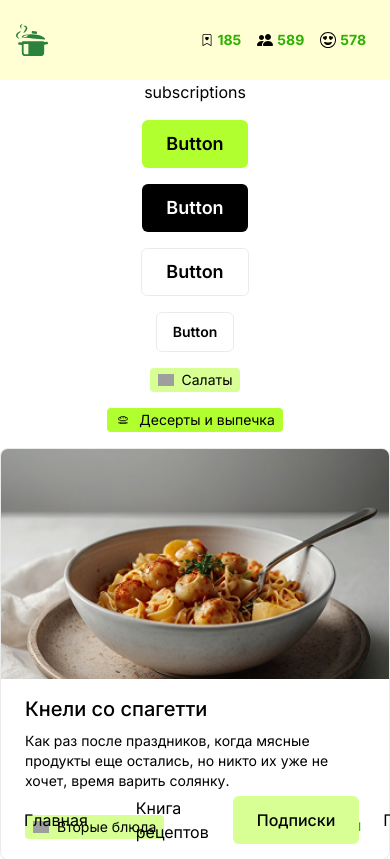
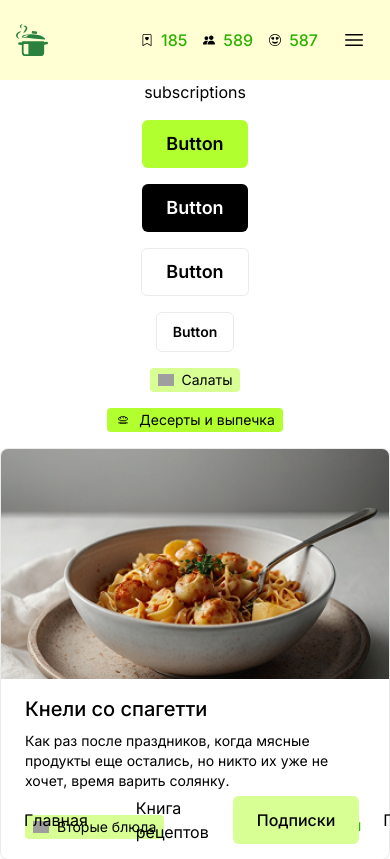
Before and after one commit to yasinskydew/yee-daa, a Next.js app: page /subscriptions in a window 390 px wide. Shown: the top 859 px of the page. Built offline with nearby package versions, Linux system fonts and the light colour scheme; grey boxes are pictures that could not be loaded.

Commit message:
Refactor PlatformLayout and Header components to improve user notifications and responsiveness. Updated UserNotifications to support orientation, adjusted notification card styles, and added MobileMenu for better category access. Enhanced icon components with size props for improved flexibility.

```diff
--- a/app/(platform)/layout.tsx
+++ b/app/(platform)/layout.tsx
@@ -7,7 +7,7 @@ import { getCategories } from '@/app/data/categories'
 const USER_NOTIFICATIONS = {
   saved: 185,
   users: 589,
-  likes: 578,
+  likes: 587,
 } as const
 
 export default function PlatformLayout({
@@ -19,7 +19,7 @@ export default function PlatformLayout({
 
   return (
     <div className="flex min-h-dvh flex-col">
-      <Header notifications={USER_NOTIFICATIONS} />
+      <Header notifications={USER_NOTIFICATIONS} categories={categories} />
 
       <div className="flex min-h-0 flex-1">
         <aside className="hidden w-64 shrink-0 flex-col overflow-y-auto md:flex">
@@ -28,8 +28,11 @@ export default function PlatformLayout({
 
         <main className="min-w-0 flex-1 pb-20 md:pb-0">{children}</main>
 
-        <aside className="hidden w-20 shrink-0 flex-col items-center pt-4 md:flex">
-          <UserNotifications {...USER_NOTIFICATIONS} />
+        <aside className="hidden w-[208px] shrink-0 md:block">
+          <UserNotifications
+            {...USER_NOTIFICATIONS}
+            orientation="vertical"
+          />
         </aside>
       </div>
 
--- a/app/ui/composites/header.tsx
+++ b/app/ui/composites/header.tsx
@@ -1,15 +1,18 @@
 import Logo from '@/app/ui/primitives/logo'
 import UserCard from '@/app/ui/composites/user-card'
 import BreadcrumbsNav from '@/app/ui/platform/breadcrumbs-nav'
+import MobileMenu from '@/app/ui/platform/mobile-menu'
 import UserNotifications, {
   type UserNotificationsProps,
 } from './notification/user-notification'
+import type { Category } from '@/app/data/types'
 
 type HeaderProps = {
-  notifications: UserNotificationsProps
+  notifications: Omit<UserNotificationsProps, 'orientation' | 'className'>
+  categories: Category[]
 }
 
-export default function Header({ notifications }: HeaderProps) {
+export default function Header({ notifications, categories }: HeaderProps) {
   return (
     <header className="flex h-20 shrink-0 items-center justify-between bg-header px-4 md:px-6">
       <div className="flex min-w-0 items-center gap-4 md:gap-8">
@@ -18,11 +21,13 @@ export default function Header({ notifications }: HeaderProps) {
         <BreadcrumbsNav className="hidden md:flex" />
       </div>
 
-      <div className="flex items-center gap-4">
+      <div className="flex items-center gap-4 md:gap-0">
         <UserNotifications
           {...notifications}
-          className="flex-row md:hidden"
+          orientation="horizontal"
+          className="md:hidden"
         />
+        <MobileMenu categories={categories} />
         <UserCard
           name="Екатерина Константинопольская"
           handle="@bake_and_pie"
--- a/app/ui/composites/notification/notification-card.tsx
+++ b/app/ui/composites/notification/notification-card.tsx
@@ -1,18 +1,28 @@
 import type { ReactNode } from 'react'
+import clsx from 'clsx'
 
 export type NotificationCardProps = {
   count: number
   icon: ReactNode
+  className?: string
 }
 
 export default function NotificationCard({
   count,
   icon,
+  className,
 }: NotificationCardProps) {
   return (
-    <div className="flex items-center justify-center gap-1 px-2 py-1 md:px-1 md:py-2">
+    <div
+      className={clsx(
+        'flex items-center gap-2',
+        className,
+      )}
+    >
       {icon}
-      <span className="text-sm font-bold text-primary-strong">{count}</span>
+      <span className="text-base font-medium leading-none text-primary-strong">
+        {count}
+      </span>
     </div>
   )
 }
--- a/app/ui/composites/notification/user-notification.tsx
+++ b/app/ui/composites/notification/user-notification.tsx
@@ -11,6 +11,8 @@ export type UserNotificationsProps = {
   saved: number
   likes: number
   users: number
+  /** horizontal — mobile header; vertical — desktop rail 208×200 */
+  orientation?: 'horizontal' | 'vertical'
   className?: string
 }
 
@@ -24,29 +26,39 @@ export default function UserNotifications({
   saved,
   likes,
   users,
+  orientation = 'vertical',
   className,
 }: UserNotificationsProps) {
-  // Порядок как в Figma: bookmark → people → heart-eyes
+  const isHorizontal = orientation === 'horizontal'
+  const iconSize = isHorizontal ? 'sm' : 'lg'
+
   const items: NotificationItem[] = [
     {
       id: 'saved',
       count: saved,
-      icon: <BookmarkHeartIcon />,
+      icon: <BookmarkHeartIcon size={iconSize} />,
     },
     {
       id: 'users',
       count: users,
-      icon: <PeopleFillIcon />,
+      icon: <PeopleFillIcon size={iconSize} />,
     },
     {
       id: 'likes',
       count: likes,
-      icon: <EmojiHeartEyesIcon />,
+      icon: <EmojiHeartEyesIcon size={iconSize} />,
     },
   ]
 
   return (
-    <div className={clsx('flex md:flex-col', className)}>
+    <div
+      className={clsx(
+        isHorizontal
+          ? 'flex flex-row items-center gap-4'
+          : 'flex h-[200px] w-[208px] flex-col items-center justify-center gap-6',
+        className,
+      )}
+    >
       {items.map((card) => (
         <NotificationCard key={card.id} count={card.count} icon={card.icon} />
       ))}
--- a/app/ui/icons/bookmark-heart.tsx
+++ b/app/ui/icons/bookmark-heart.tsx
@@ -2,16 +2,22 @@ import clsx from 'clsx'
 
 type IconProps = {
   className?: string
+  /** sm = 12px (default), lg = 16px */
+  size?: 'sm' | 'lg'
 }
 
 /** Bookmark + heart from Figma (BsBookmarkHeart), 16×16 viewBox. */
-export function BookmarkHeartIcon({ className }: IconProps) {
+export function BookmarkHeartIcon({ className, size = 'sm' }: IconProps) {
   return (
     <svg
       viewBox="0 0 16 16"
       fill="none"
       xmlns="http://www.w3.org/2000/svg"
-      className={clsx('size-3 shrink-0', className)}
+      className={clsx(
+        'shrink-0 text-foreground',
+        size === 'lg' ? 'size-4' : 'size-3',
+        className,
+      )}
       aria-hidden
     >
       <path
--- /dev/null
+++ b/app/ui/icons/burger.tsx
@@ -0,0 +1,24 @@
+import clsx from 'clsx'
+
+type IconProps = {
+  className?: string
+}
+
+export function BurgerIcon({ className }: IconProps) {
+  return (
+    <svg
+      viewBox="0 0 24 24"
+      fill="none"
+      xmlns="http://www.w3.org/2000/svg"
+      className={clsx('size-6 shrink-0', className)}
+      aria-hidden
+    >
+      <path
+        d="M3.75 6.75h16.5M3.75 12h16.5m-16.5 5.25h16.5"
+        stroke="currentColor"
+        strokeWidth="1.5"
+        strokeLinecap="round"
+      />
+    </svg>
+  )
+}
--- a/app/ui/icons/emoji-heart-eyes.tsx
+++ b/app/ui/icons/emoji-heart-eyes.tsx
@@ -2,16 +2,22 @@ import clsx from 'clsx'
 
 type IconProps = {
   className?: string
+  /** sm = 12px (default), lg = 16px */
+  size?: 'sm' | 'lg'
 }
 
 /** Emoji heart-eyes from Figma (BsEmojiHeartEyes). */
-export function EmojiHeartEyesIcon({ className }: IconProps) {
+export function EmojiHeartEyesIcon({ className, size = 'sm' }: IconProps) {
   return (
     <svg
       viewBox="0 0 16 16"
       fill="none"
       xmlns="http://www.w3.org/2000/svg"
-      className={clsx('size-4 shrink-0', className)}
+      className={clsx(
+        'shrink-0 text-foreground',
+        size === 'lg' ? 'size-4' : 'size-3',
+        className,
+      )}
       aria-hidden
     >
       <path
--- a/app/ui/icons/index.ts
+++ b/app/ui/icons/index.ts
@@ -4,6 +4,7 @@ export {
   type CategoryIconName,
 } from './category-icon'
 export { BookmarkHeartIcon } from './bookmark-heart'
+export { BurgerIcon } from './burger'
 export { ChevronDownIcon } from './chevron-down'
 export { EmojiHeartEyesIcon } from './emoji-heart-eyes'
 export { PeopleFillIcon } from './people-fill'
--- a/app/ui/icons/people-fill.tsx
+++ b/app/ui/icons/people-fill.tsx
@@ -2,16 +2,22 @@ import clsx from 'clsx'
 
 type IconProps = {
   className?: string
+  /** sm = 12px (default), lg = 16px */
+  size?: 'sm' | 'lg'
 }
 
 /** People fill from Figma (BsPeopleFill). */
-export function PeopleFillIcon({ className }: IconProps) {
+export function PeopleFillIcon({ className, size = 'sm' }: IconProps) {
   return (
     <svg
       viewBox="0 0 16 16"
       fill="none"
       xmlns="http://www.w3.org/2000/svg"
-      className={clsx('size-4 shrink-0', className)}
+      className={clsx(
+        'shrink-0 text-foreground',
+        size === 'lg' ? 'size-4' : 'size-3',
+        className,
+      )}
       aria-hidden
     >
       <path
--- /dev/null
+++ b/app/ui/platform/mobile-menu.tsx
@@ -0,0 +1,74 @@
+'use client'
+
+import { useEffect, useState } from 'react'
+import clsx from 'clsx'
+import type { Category } from '@/app/data/types'
+import { BurgerIcon } from '@/app/ui/icons'
+import CategoryNav from '@/app/ui/platform/category-nav'
+
+type MobileMenuProps = {
+  categories: Category[]
+  className?: string
+}
+
+export default function MobileMenu({ categories, className }: MobileMenuProps) {
+  const [open, setOpen] = useState(false)
+
+  useEffect(() => {
+    if (!open) return
+    const onKey = (event: KeyboardEvent) => {
+      if (event.key === 'Escape') setOpen(false)
+    }
+    document.addEventListener('keydown', onKey)
+    document.body.style.overflow = 'hidden'
+    return () => {
+      document.removeEventListener('keydown', onKey)
+      document.body.style.overflow = ''
+    }
+  }, [open])
+
+  return (
+    <div className={clsx('md:hidden', className)}>
+      <button
+        type="button"
+        aria-label={open ? 'Закрыть меню' : 'Открыть меню'}
+        aria-expanded={open}
+        aria-controls="mobile-category-menu"
+        onClick={() => setOpen((value) => !value)}
+        className="flex size-10 items-center justify-center text-foreground"
+      >
+        <BurgerIcon />
+      </button>
+
+      {open && (
+        <div className="fixed inset-0 z-50 md:hidden">
+          <button
+            type="button"
+            aria-label="Закрыть меню"
+            className="absolute inset-0 bg-foreground/40"
+            onClick={() => setOpen(false)}
+          />
+          <div
+            id="mobile-category-menu"
+            role="dialog"
+            aria-modal="true"
+            aria-label="Категории"
+            className="absolute inset-y-0 right-0 flex w-[min(100%,20rem)] flex-col overflow-y-auto bg-background shadow-elevation-1"
+          >
+            <div className="flex h-20 items-center justify-end px-4">
+              <button
+                type="button"
+                aria-label="Закрыть меню"
+                onClick={() => setOpen(false)}
+                className="flex size-10 items-center justify-center text-foreground"
+              >
+                <BurgerIcon />
+              </button>
+            </div>
+            <CategoryNav categories={categories} />
+          </div>
+        </div>
+      )}
+    </div>
+  )
+}
```
